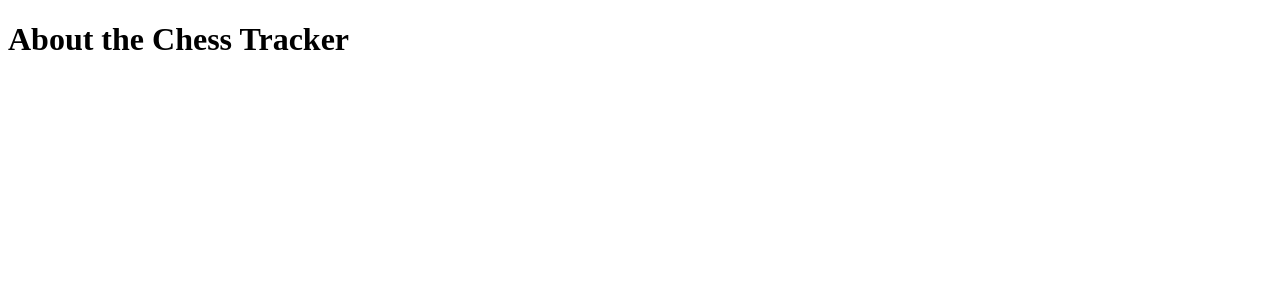
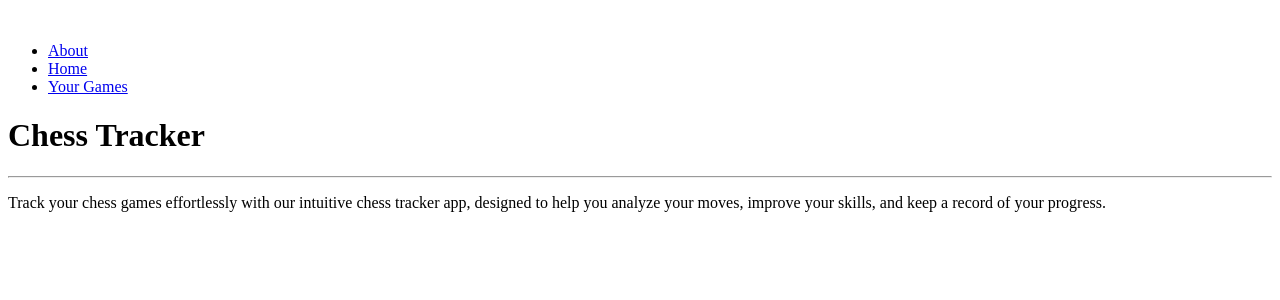
Before and after one commit to YA811/Chess-Tracker, a Django app: template chesstracker/main_app/templates/about.html in a window 1280 px wide. Shown: the top 300 px of the page. Run offline with Django 4.2, Linux system fonts and the light colour scheme; the template is opened without the code that fills it, so the values that code supplies are empty; parts of the project's set-up code (start-up, migrations or seed data) failed here and were passed over.

Commit message:
created a link for the about page

```diff
--- a/chesstracker/main_app/models.py
+++ b/chesstracker/main_app/models.py
@@ -1,4 +1,5 @@
 from django.db import models
+from django.contrib.auth.models import User
 
 class TrainingSession(models.Model):
     user = models.ForeignKey(User, on_delete=models.CASCADE)
--- a/chesstracker/main_app/templates/about.html
+++ b/chesstracker/main_app/templates/about.html
@@ -1,12 +1,12 @@
-<!DOCTYPE html>
-<html lang="en">
-  <head>
-    <meta charset="UTF-8" />
-    <meta http-equiv="X-UA-Compatible" content="IE=edge" />
-    <meta name="viewport" content="width=device-width, initial-scale=1.0" />
-    <title>Chess Tracker</title>
-  </head>
-  <body>
-    <h1>About the Chess Tracker</h1>
-  </body>
-</html>
+
+
+{% extends 'base.html' %}
+{% block content %}
+<h1>Chess Tracker</h1>
+<hr />
+<p class="page-content">
+  Track your chess games effortlessly with our intuitive chess tracker app,
+  designed to help you analyze your moves, improve your skills,
+  and keep a record of your progress.
+</p>
+{% endblock %}
--- /dev/null
+++ b/chesstracker/main_app/templates/base.html
@@ -0,0 +1,32 @@
+<!DOCTYPE html>
+<html lang="en">
+  <head>
+    <meta charset="UTF-8" />
+    <meta http-equiv="X-UA-Compatible" content="IE=edge" />
+    <meta name="viewport" content="width=device-width, initial-scale=1.0" />
+    <link rel="shortcut icon" type="image/png" href="" />
+    <title>Chess Tracker</title>
+    {% block head %}
+    {% endblock %}
+  </head>
+  <body>
+    <header>
+      <div class="header-logo-container">
+        <a href="/">
+          <img src="" alt="" />
+        </a>
+      </div>
+      <nav>
+        <ul>
+          <li><a href="/about">About</a></li>
+          <li><a href="/home">Home</a></li>
+          <li><a href="/game">Your Games</a></li>
+        </ul>
+      </nav>
+    </header>
+    <main>
+     {% block content %}
+     {% endblock %}
+     </main>
+  </body>
+</html>
```
Also changed, not shown: chesstracker/main_app/static/css/base.css (added).
